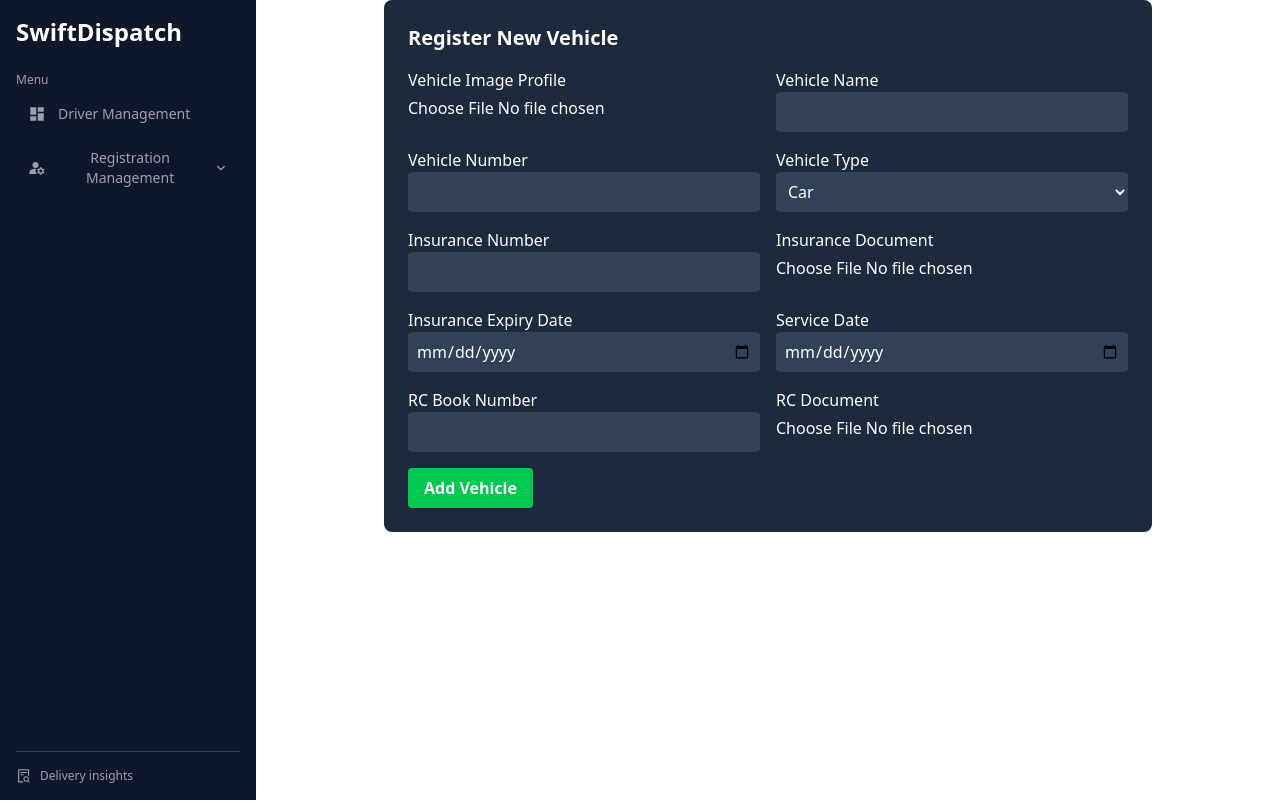
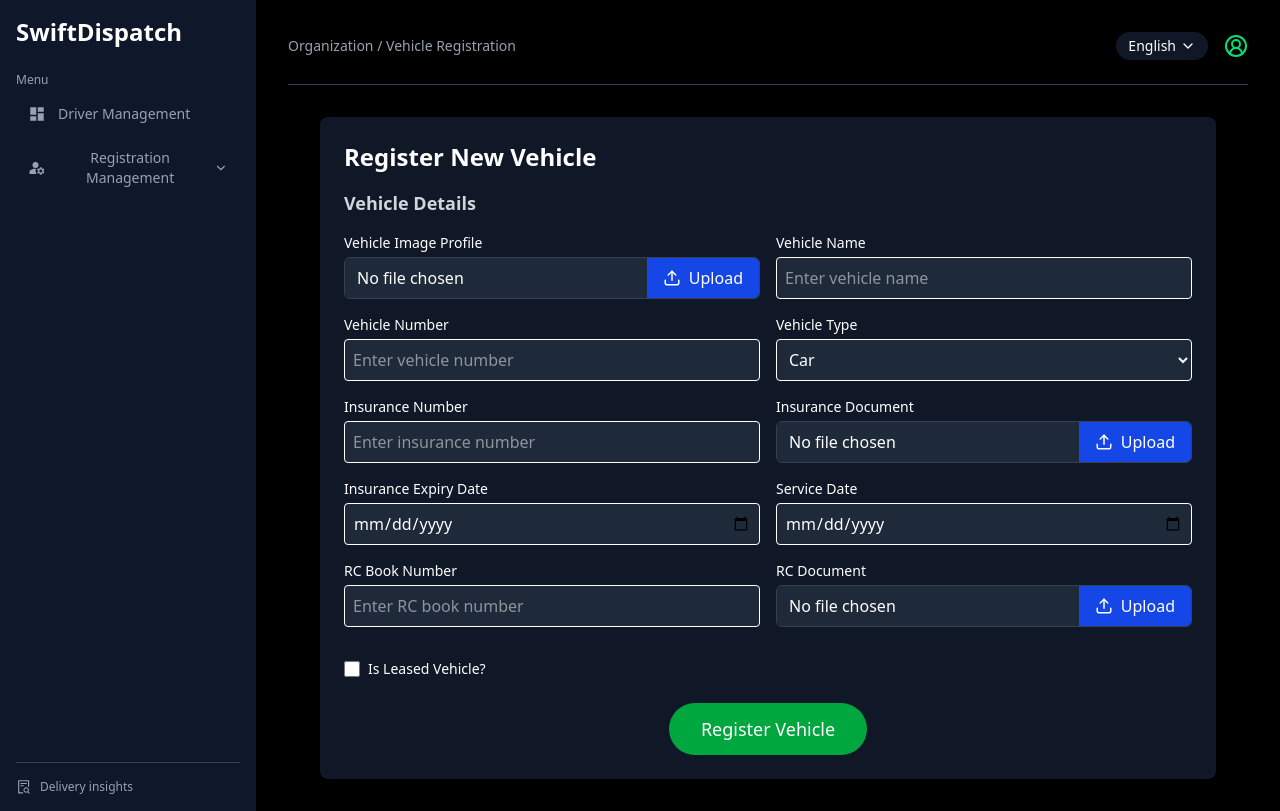
Before and after one commit to Santa0027/HR_Management, a React (Vite) app in the folder frontend/: page /vehicle-registration in a window 1280 px wide. Built offline with nearby package versions, Linux system fonts and the light colour scheme; sample sign-in values are in the browser's storage.

Commit message:
added vehicle registrarion form

```diff
--- a/frontend/src/pages/Reg_ma_vehicle_registration.jsx
+++ b/frontend/src/pages/Reg_ma_vehicle_registration.jsx
@@ -1,125 +1,254 @@
-import React, { useState } from 'react';
+import React, { useState, useEffect, useCallback, memo } from 'react'; // Added memo and useCallback for optimization
 import axios from 'axios';
-import axiosInstance from '../api/axiosInstance'
+import { ChevronDown, CircleUserRound, Upload } from 'lucide-react'; // Import necessary icons for the header and Upload icon
+
+// Assuming axiosInstance is defined elsewhere and handles token logic
+// import axiosInstance from '../api/axiosInstance'; // User provided this in their context
+
+// Dummy axiosInstance for self-containment in Canvas, replace with actual import
+// const axiosInstance = axios.create({
+//     baseURL: 'http://localhost:8000', // Base URL for your API
+//     // You might also include default headers here if needed,
+//     // e//g., headers: { 'Content-Type': 'application/json' }
+// });
+
+
+// Memoized InputField component
+const InputField = memo(({ label, type = "text", name, value, onChange, placeholder }) => (
+    <div>
+      <label htmlFor={name} className="block text-sm mb-1 text-white">{label}</label>
+      <input
+        type={type}
+        id={name}
+        name={name}
+        value={value}
+        onChange={onChange}
+        placeholder={placeholder}
+        className="w-full p-2 border rounded bg-gray-800 text-white focus:outline-none focus:ring-2 focus:ring-blue-700"
+        autoComplete="off"
+      />
+    </div>
+));
+
+// Memoized SelectField component
+const SelectField = memo(({ label, name, value, onChange, options }) => (
+    <div>
+      <label htmlFor={name} className="block text-sm mb-1 text-white">{label}</label>
+      <select
+        id={name}
+        name={name}
+        value={value}
+        onChange={onChange}
+        className="w-full p-2 border rounded bg-gray-800 text-white focus:outline-none focus:ring-2 focus:ring-blue-700"
+      >
+        {options.map(option => (
+          <option key={option.value} value={option.value}>{option.label}</option>
+        ))}
+      </select>
+    </div>
+));
+
+// FileUploadField component
+const FileUploadField = ({ label, name, file, onChange }) => { // Simplified onChange to match parent's handleChange
+    // Helper to get file name for display
+    const getFileName = (f) => {
+        return f ? f.name : 'No file chosen';
+    };
+
+    return (
+        <div>
+          <label className="block text-sm mb-1 text-white">{label}</label>
+          <div className="relative flex items-stretch border border-gray-700 rounded-md overflow-hidden">
+            <input
+              type="text"
+              readOnly
+              value={getFileName(file)}
+              className="flex-1 bg-gray-800 py-2 px-3 text-white focus:outline-none"
+            />
+            <label htmlFor={name} className="cursor-pointer bg-blue-700 hover:bg-blue-800 text-white px-4 py-2 flex items-center h-full">
+              <Upload size={18} className="mr-2" /> Upload
+            </label>
+            <input
+              type="file"
+              name={name}
+              id={name}
+              onChange={onChange} // Use the passed onChange prop
+              className="hidden"
+            />
+          </div>
+        </div>
+    );
+};
 
 const Reg_ma_vehicle_registration = () => {
     const [formData, setFormData] = useState({
         vehicle_name: '',
         vehicle_number: '',
         vehicle_type: 'CAR', // default
-        image: null,
+        image: null, // Corresponds to vehicleImageProfile
         insurance_number: '',
         insurance_document: null,
         insurance_expiry_date: '',
         service_date: '',
         rc_book_number: '',
         rc_document: null,
-        is_leased: false,
-        approval_status: 'PENDING', // default
+        is_leased: false, // New field from user's code
+        approval_status: 'PENDING', // default, not an input field
     });
 
-    const handleChange = (e) => {
+    // Use useCallback for handleChange to ensure stability across renders
+    const handleChange = useCallback((e) => {
         const { name, value, type, checked, files } = e.target;
         if (type === 'file') {
-            setFormData({ ...formData, [name]: files[0] });
+            setFormData(prev => ({ ...prev, [name]: files[0] }));
         } else if (type === 'checkbox') {
-            setFormData({ ...formData, [name]: checked });
+            setFormData(prev => ({ ...prev, [name]: checked }));
         } else {
-            setFormData({ ...formData, [name]: value });
+            setFormData(prev => ({ ...prev, [name]: value }));
         }
-    };
+    }, []); // Empty dependency array means this function is created once
 
     const handleSubmit = async (e) => {
         e.preventDefault();
 
         const submitData = new FormData();
         for (const key in formData) {
-            submitData.append(key, formData[key]);
+            // Special handling for date fields if needed, ensure they are in correct format for backend
+            if (key.includes('_date') && formData[key]) {
+                const date = new Date(formData[key]);
+                if (!isNaN(date.getTime())) {
+                    submitData.append(key, date.toISOString().split('T')[0]); // YYYY-MM-DD
+                } else {
+                    submitData.append(key, ''); // Append empty string or handle error
+                }
+            } else if (key === 'image' && !formData[key]) {
+                // If 'image' is null, don't append it to avoid sending 'null' string
+                // The backend should handle missing file gracefully if it's optional
+            }
+            else {
+                submitData.append(key, formData[key]);
+            }
         }
 
-          try {
-    await axiosInstance.post('/vehicles/', submitData);
-    alert('Vehicle registered successfully!');
-  } catch (error) {
-    console.error("Error response:", error.response?.data);
-    alert('Error registering vehicle.');
-  }
+        try {
+            // The user's axiosInstance already handles token logic
+            await axiosInstance.post('/vehicles/', submitData, {
+                headers: {
+                    'Content-Type': 'multipart/form-data', // Important for FormData
+                },
+            });
+            alert('Vehicle registered successfully!');
+            // Reset form after successful submission
+            setFormData({
+                vehicle_name: '',
+                vehicle_number: '',
+                vehicle_type: 'CAR',
+                image: null,
+                insurance_number: '',
+                insurance_document: null,
+                insurance_expiry_date: '',
+                service_date: '',
+                rc_book_number: '',
+                rc_document: null,
+                is_leased: false,
+                approval_status: 'PENDING',
+            });
+        } catch (error) {
+            console.error("Error response:", error.response?.data);
+            alert('Error registering vehicle: ' + (error.response?.data ? JSON.stringify(error.response.data) : error.message));
+        }
     };
 
+
     return (
-        <form onSubmit={handleSubmit} className="bg-slate-800 text-white p-6 rounded-lg w-full max-w-3xl mx-auto">
-            <h2 className="text-xl font-bold mb-4">Register New Vehicle</h2>
+        <div className="min-h-screen bg-black text-white flex flex-col p-8">
+            {/* Header Component */}
+            <header className="flex justify-between items-center pb-6 border-b border-gray-700 mb-8">
+               <div className="text-sm text-gray-400">Organization / Vehicle Registration</div>
+               <div className="flex items-center space-x-4">
+                 <button className="flex items-center px-3 py-1 bg-gray-900 rounded-full text-sm hover:bg-gray-800 transition-colors">
+                   English <ChevronDown size={16} className="ml-1" />
+                 </button>
+                 <CircleUserRound size={24} className="text-green-400" />
+               </div>
+            </header>
 
-            <div className="grid grid-cols-1 md:grid-cols-2 gap-4">
-                <div>
-                    <label>Vehicle Image Profile</label>
-                    <input type="file" name="image" onChange={handleChange} className="mt-1 block w-full" />
-                </div>
+            <div className="flex-grow flex items-center justify-center">
+                <div className="bg-gray-900 p-6 rounded-lg w-full max-w-4xl shadow-lg"> {/* Adjusted max-w */}
+                    <h2 className="text-2xl font-bold mb-4">Register New Vehicle</h2>
 
-                <div>
-                    <label>Vehicle Name</label>
-                    <input type="text" name="vehicle_name" value={formData.vehicle_name} onChange={handleChange} className="w-full p-2 rounded bg-slate-700" />
-                </div>
-
-                <div>
-                    <label>Vehicle Number</label>
-                    <input type="text" name="vehicle_number" value={formData.vehicle_number} onChange={handleChange} className="w-full p-2 rounded bg-slate-700" />
-                </div>
-
-                {/* Vehicle Type */}
-                <div>
-                    <label>Vehicle Type</label>
-                    <select
-                        name="vehicle_type"
-                        value={formData.vehicle_type}
-                        onChange={handleChange}
-                        className="w-full p-2 rounded bg-slate-700"
-                    >
-                        <option value="CAR">Car</option>
-                        <option value="BIKE">Bike</option>
-                        <option value="TRUCK">Truck</option>
-                        <option value="BUS">Bus</option>
-                        <option value="OTHER">Other</option>
-                    </select>
-                </div>
-
-                <div>
-                    <label>Insurance Number</label>
-                    <input type="text" name="insurance_number" value={formData.insurance_number} onChange={handleChange} className="w-full p-2 rounded bg-slate-700" />
-                </div>
-
-                <div>
-                    <label>Insurance Document</label>
-                    <input type="file" name="insurance_document" onChange={handleChange} className="mt-1 block w-full" />
-                </div>
-
-                <div>
-                    <label>Insurance Expiry Date</label>
-                    <input type="date" name="insurance_expiry_date" value={formData.insurance_expiry_date} onChange={handleChange} className="w-full p-2 rounded bg-slate-700" />
-                </div>
-
-                <div>
-                    <label>Service Date</label>
-                    <input type="date" name="service_date" value={formData.service_date} onChange={handleChange} className="w-full p-2 rounded bg-slate-700" />
-                </div>
-
-                <div>
-                    <label>RC Book Number</label>
-                    <input type="text" name="rc_book_number" value={formData.rc_book_number} onChange={handleChange} className="w-full p-2 rounded bg-slate-700" />
-                </div>
-
-                <div>
-                    <label>RC Document</label>
-                    <input type="file" name="rc_document" onChange={handleChange} className="mt-1 block w-full" />
+                    <form onSubmit={handleSubmit}>
+                        <div className="space-y-6"> {/* Added space-y for vertical spacing */}
+                            <h3 className="text-lg font-semibold mb-4 text-gray-300">Vehicle Details</h3>
+                            <div className="grid grid-cols-1 md:grid-cols-2 gap-4">
+                                {/* Vehicle Image Profile */}
+                                <FileUploadField
+                                    label="Vehicle Image Profile"
+                                    name="image" // Matches formData key
+                                    file={formData.image}
+                                    onChange={handleChange} // Pass the common handleChange
+                                />
+                                {/* Vehicle Name */}
+                                <InputField label="Vehicle Name" name="vehicle_name" value={formData.vehicle_name} onChange={handleChange} placeholder="Enter vehicle name" />
+                                {/* Vehicle Number */}
+                                <InputField label="Vehicle Number" name="vehicle_number" value={formData.vehicle_number} onChange={handleChange} placeholder="Enter vehicle number" />
+                                {/* Vehicle Type */}
+                                <SelectField
+                                    label="Vehicle Type"
+                                    name="vehicle_type"
+                                    value={formData.vehicle_type}
+                                    onChange={handleChange}
+                                    options={[
+                                        { value: 'CAR', label: 'Car' },
+                                        { value: 'BIKE', label: 'Bike' },
+                                        { value: 'TRUCK', label: 'Truck' },
+                                        { value: 'BUS', label: 'Bus' },
+                                        { value: 'OTHER', label: 'Other' },
+                                    ]}
+                                />
+                                {/* Insurance Number */}
+                                <InputField label="Insurance Number" name="insurance_number" value={formData.insurance_number} onChange={handleChange} placeholder="Enter insurance number" />
+                                {/* Insurance Document Upload */}
+                                <FileUploadField
+                                    label="Insurance Document"
+                                    name="insurance_document" // Matches formData key
+                                    file={formData.insurance_document}
+                                    onChange={handleChange}
+                                />
+                                {/* Insurance Expiry Date */}
+                                <InputField label="Insurance Expiry Date" type="date" name="insurance_expiry_date" value={formData.insurance_expiry_date} onChange={handleChange} />
+                                {/* Service Date */}
+                                <InputField label="Service Date" type="date" name="service_date" value={formData.service_date} onChange={handleChange} />
+                                {/* RC Book Number */}
+                                <InputField label="RC Book Number" name="rc_book_number" value={formData.rc_book_number} onChange={handleChange} placeholder="Enter RC book number" />
+                                {/* RC Document */}
+                                <FileUploadField
+                                    label="RC Document"
+                                    name="rc_document" // Matches formData key
+                                    file={formData.rc_document}
+                                    onChange={handleChange}
+                                />
+                                {/* Is Leased Checkbox */}
+                                <div className="md:col-span-2 flex items-center mt-4">
+                                    <input
+                                        type="checkbox"
+                                        id="is_leased"
+                                        name="is_leased"
+                                        checked={formData.is_leased}
+                                        onChange={handleChange}
+                                        className="h-4 w-4 text-blue-600 focus:ring-blue-500 border-gray-300 rounded"
+                                    />
+                                    <label htmlFor="is_leased" className="ml-2 block text-sm text-white">Is Leased Vehicle?</label>
+                                </div>
+                            </div>
+                            <div className="flex justify-center mt-6">
+                                <button type="submit" className="bg-green-600 px-8 py-3 rounded-full font-medium text-lg text-white hover:bg-green-700">Register Vehicle</button>
+                            </div>
+                        </div>
+                    </form>
                 </div>
             </div>
-
-            <div className="mt-4">
-                <button type="submit" className="bg-green-500 hover:bg-green-600 text-white font-bold py-2 px-4 rounded">
-                    Add Vehicle
-                </button>
-            </div>
-        </form>
+        </div>
     );
 };
 
```
